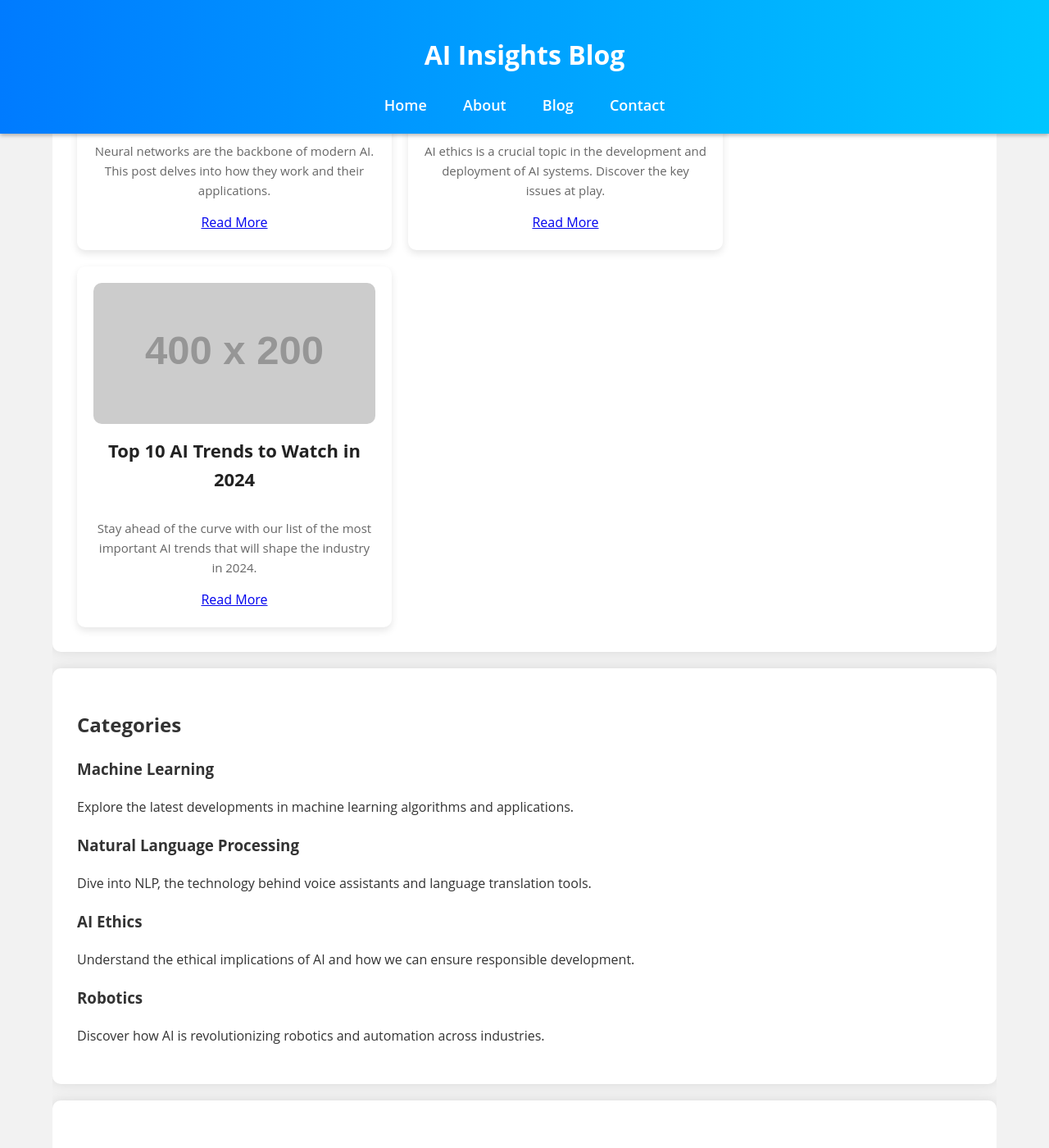
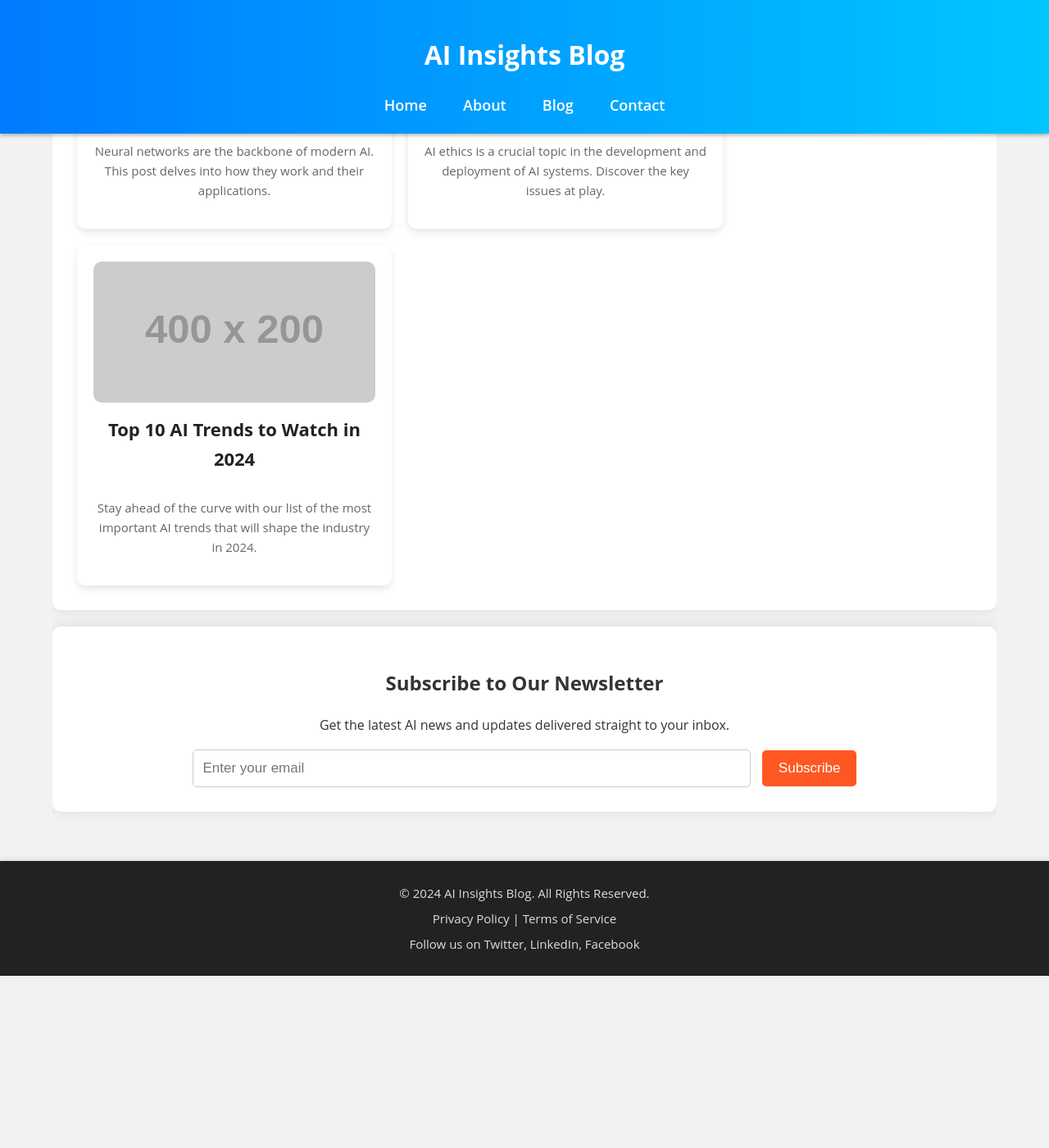
Before and after one commit to tomsonius/tomsonius.github.io, a Jekyll site: the page index.html, which Jekyll copies as it is, in a window 1280 px wide and 1400 px high, scrolled down 626 px. Shown: the whole window at 82% size. Built offline with Jekyll 4.4.1, drawn with Linux system fonts in a browser that asks for light colours; after the commit the page ends 1816 px from its top, so only the background shows below that.

Commit message:
Update index.html

```diff
--- a/index.html
+++ b/index.html
@@ -23,56 +23,29 @@
     </section>
 
     <div class="container">
-        <section class="about">
-            <img src="https://via.placeholder.com/100" alt="Author">
-            <h2>About This Blog</h2>
-            <p>Welcome to AI Insights Blog, where we explore the transformative power of artificial intelligence. From machine learning breakthroughs to ethical considerations, our mission is to provide you with the most insightful and up-to-date content on AI. Join us on this journey as we navigate the complexities and potential of AI in today's world.</p>
-        </section>
-
+        <!-- Removed the About section to focus more on posts -->
         <section class="posts">
             <h2>Recent Posts</h2>
             <div class="post-grid">
-                <div class="post">
+                <a href="#" class="post">
                     <img src="https://via.placeholder.com/400x200" alt="Post 1">
                     <h3>Understanding Neural Networks</h3>
                     <p>Neural networks are the backbone of modern AI. This post delves into how they work and their applications.</p>
-                    <a href="#">Read More</a>
-                </div>
-                <div class="post">
+                </a>
+                <a href="#" class="post">
                     <img src="https://via.placeholder.com/400x200" alt="Post 2">
                     <h3>The Ethics of AI: What You Need to Know</h3>
                     <p>AI ethics is a crucial topic in the development and deployment of AI systems. Discover the key issues at play.</p>
-                    <a href="#">Read More</a>
-                </div>
-                <div class="post">
+                </a>
+                <a href="#" class="post">
                     <img src="https://via.placeholder.com/400x200" alt="Post 3">
                     <h3>Top 10 AI Trends to Watch in 2024</h3>
                     <p>Stay ahead of the curve with our list of the most important AI trends that will shape the industry in 2024.</p>
-                    <a href="#">Read More</a>
-                </div>
+                </a>
             </div>
         </section>
 
-        <section class="categories">
-            <h2>Categories</h2>
-            <div class="category">
-                <h3>Machine Learning</h3>
-                <p>Explore the latest developments in machine learning algorithms and applications.</p>
-            </div>
-            <div class="category">
-                <h3>Natural Language Processing</h3>
-                <p>Dive into NLP, the technology behind voice assistants and language translation tools.</p>
-            </div>
-            <div class="category">
-                <h3>AI Ethics</h3>
-                <p>Understand the ethical implications of AI and how we can ensure responsible development.</p>
-            </div>
-            <div class="category">
-                <h3>Robotics</h3>
-                <p>Discover how AI is revolutionizing robotics and automation across industries.</p>
-            </div>
-        </section>
-
+        <!-- Newsletter moved up for better visibility -->
         <section class="newsletter">
             <h2>Subscribe to Our Newsletter</h2>
             <p>Get the latest AI news and updates delivered straight to your inbox.</p>
@@ -80,6 +53,13 @@
                 <input type="email" placeholder="Enter your email">
                 <button type="submit">Subscribe</button>
             </form>
+        </section>
+
+        <!-- Added back About section but moved it below the posts -->
+        <section class="about">
+            <img src="https://via.placeholder.com/100" alt="Author">
+            <h2>About This Blog</h2>
+            <p>Welcome to AI Insights Blog, where we explore the transformative power of artificial intelligence. From machine learning breakthroughs to ethical considerations, our mission is to provide you with the most insightful and up-to-date content on AI. Join us on this journey as we navigate the complexities and potential of AI in today's world.</p>
         </section>
     </div>
 
```
